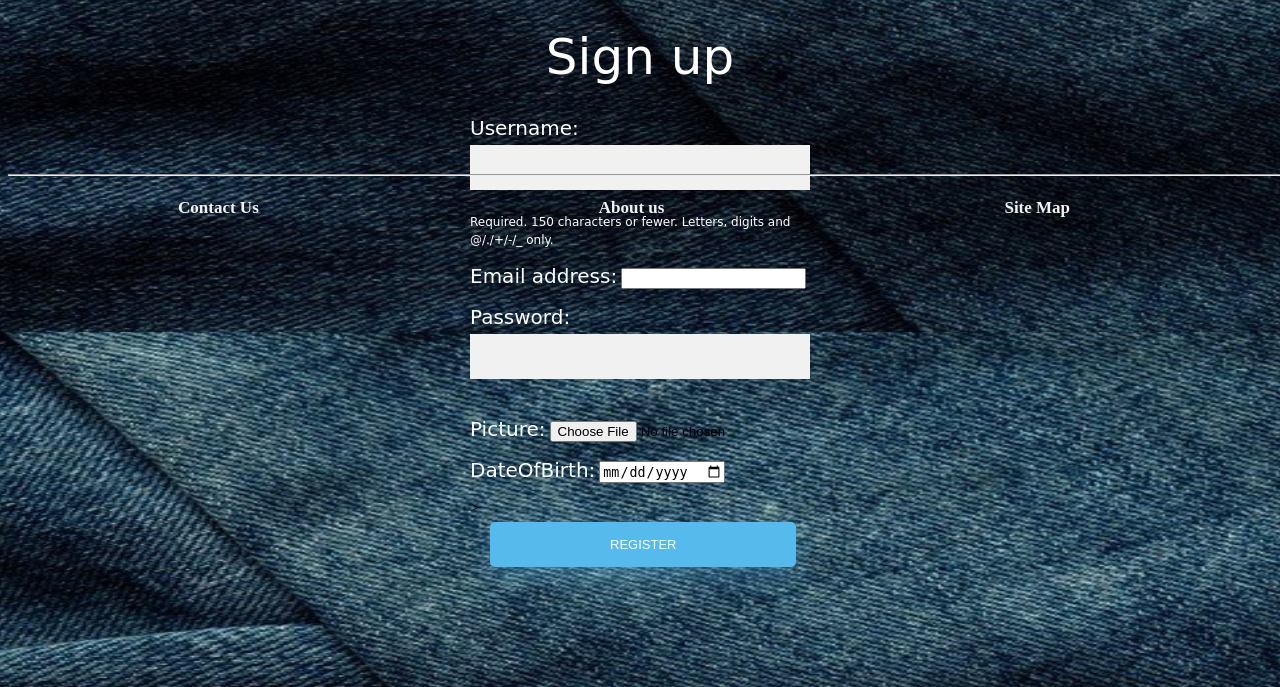
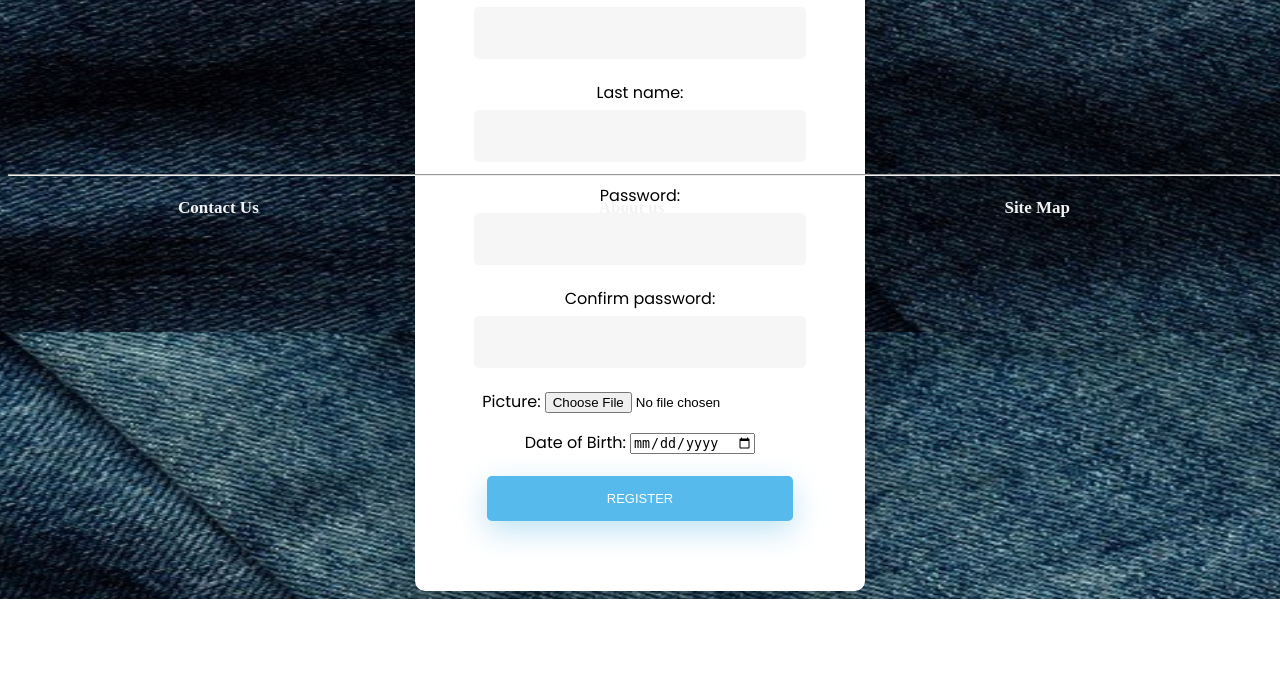
Before and after one commit to AnasYahya99/FashionPoint, a Django app: page /fashionpoint/signup/ in a window 1280 px wide. Shown: the part 568-1255 px from the top of the page. After the commit the page ends 1167 px from the top, so only its background shows below. Run offline with Django 3.2, Linux system fonts and the light colour scheme; the visitor is signed in with stand-in values (Sample User, id 1); data that the repository does not hold is empty.

Commit message:
stylingg

```diff
--- a/fashionpointapp/forms.py
+++ b/fashionpointapp/forms.py
@@ -5,19 +5,28 @@ from django.forms.widgets import DateInput
 
 
 class UserForm(forms.ModelForm):
+    confirm_password=forms.CharField(widget=forms.PasswordInput())
     password = forms.CharField(widget=forms.PasswordInput())
     class Meta:
         model = User
-        fields = ('username', 'email', 'password')
+        fields = ('username', 'email','first_name','last_name', 'password')
+    def clean(self):
+        cleaned_data = super(UserForm, self).clean()
+        password = cleaned_data.get("password")
+        confirm_password = cleaned_data.get("confirm_password")
+        if password != confirm_password:
+            raise forms.ValidationError("password and confirm_password do not match")
+
 class UserProfileForm(forms.ModelForm):
     class Meta:
         model = UserProfile
         fields = ('picture','dateOfBirth')
         labels = {
-            ' ': ('D.O.B'),
+            'dateOfBirth': 'Date of Birth',
         }
         widgets = {
             'dateOfBirth': DateInput(attrs={'type': 'date'})
+
         }
 class PostForm(forms.ModelForm):
     category = forms.ModelMultipleChoiceField(Category.objects.all(), required=False)
--- a/fashionpointapp/views.py
+++ b/fashionpointapp/views.py
@@ -16,8 +16,8 @@ def index(request):
 	if request.user.is_authenticated:
 		userProfile = UserProfile.objects.get(user=request.user)
 		context_dict['userProfile'] = userProfile
-		length = len(request.user.username)
-		context_dict['length']= 88 - length
+		length = len(request.user.first_name)
+		context_dict['length']= 87 - length
 	context_dict['pos']=1
 	return render(request, 'fashionpointapp/index.html',context_dict)
 
@@ -27,8 +27,8 @@ def categories(request):
 	if request.user.is_authenticated:
 		userProfile = UserProfile.objects.get(user=request.user)
 		context_dict['userProfile'] = userProfile
-		length = len(request.user.username)
-		context_dict['length']= 88 - length
+		length = len(request.user.first_name)
+		context_dict['length']= 87 - length
 	context_dict['pos']=2
 	return render(request, 'fashionpointapp/categories.html',context_dict)
 
@@ -37,8 +37,8 @@ def show_category(request, category_name_slug):
 	if request.user.is_authenticated:
 		userProfile = UserProfile.objects.get(user=request.user)
 		context_dict['userProfile'] = userProfile
-		length = len(request.user.username)
-		context_dict['length']= 88 - length
+		length = len(request.user.first_name)
+		context_dict['length']= 87 - length
 	try:
  		category = Category.objects.get(slug=category_name_slug)
  		context_dict['category'] = category
@@ -51,8 +51,8 @@ def contact_us(request):
 	if request.user.is_authenticated:
 		userProfile = UserProfile.objects.get(user=request.user)
 		context_dict['userProfile'] = userProfile
-		length = len(request.user.username)
-		context_dict['length']= 88 - length
+		length = len(request.user.first_name)
+		context_dict['length']= 87 - length
 	return render(request, 'fashionpointapp/contact_us.html',context_dict)
 
 def about_us(request):
@@ -60,8 +60,8 @@ def about_us(request):
 	if request.user.is_authenticated:
 		userProfile = UserProfile.objects.get(user=request.user)
 		context_dict['userProfile'] = userProfile
-		length = len(request.user.username)
-		context_dict['length']= 88 - length
+		length = len(request.user.first_name)
+		context_dict['length']= 87 - length
 	return render(request, 'fashionpointapp/about.html',context_dict)
 
 def sitemap(request):
@@ -69,8 +69,8 @@ def sitemap(request):
 	if request.user.is_authenticated:
 		userProfile = UserProfile.objects.get(user=request.user)
 		context_dict['userProfile'] = userProfile
-		length = len(request.user.username)
-		context_dict['length']= 88 - length
+		length = len(request.user.first_name)
+		context_dict['length']= 87 - length
 	return render(request, 'fashionpointapp/sitemap.html',context_dict)
 
 def register(request):
@@ -78,8 +78,6 @@ def register(request):
 	if request.method == 'POST':
 		user_form = UserForm(data=request.POST)
 		profile_form = UserProfileForm(data=request.POST)
-
-
 		if user_form.is_valid() and profile_form.is_valid():
 			user = user_form.save()
 			user.set_password(user.password)
@@ -90,6 +88,11 @@ def register(request):
 				profile.picture = request.FILES['picture']
 			profile.save()
 			registered = True
+			username = request.POST.get('username')
+			password = request.POST.get('password')
+			user = authenticate(username=username, password=password)
+			login(request, user)
+			return HttpResponseRedirect(reverse('index'))
 		else:
 			print(user_form.errors, profile_form.errors)
 	else:
@@ -109,8 +112,8 @@ def PostaPost(request):
 	if request.user.is_authenticated:
 		userProfile = UserProfile.objects.get(user=request.user)
 		context_dict['userProfile'] = userProfile
-		length = len(request.user.username)
-		context_dict['length']= 88 - length
+		length = len(request.user.first_name)
+		context_dict['length']= 87 - length
 	if request.method == 'POST':
 		form = PostForm(request.POST, request.FILES )
 		if form.is_valid():
@@ -129,6 +132,8 @@ def PostaPost(request):
 
 def user_login(request):
 	context_dict = {}
+	context_dict['pos'] = 4
+	context_dict['type'] = "";
 	if request.method == 'POST':
 		username = request.POST.get('username')
 		password = request.POST.get('password')
@@ -138,15 +143,14 @@ def user_login(request):
 				login(request, user)
 				return HttpResponseRedirect(reverse('index'))
 			else:
-				return HttpResponse("Account is disabled.")
+				context_dict['type'] = "Account is Disabled";
+				return render(request, 'Fashionpointapp/login.html', context_dict)
 		else:
+			context_dict['type'] = "Invalid login details";
 			print("Invalid login details: {0}, {1}".format(username, password))
-			return HttpResponse("Invalid login details supplied.")
+			return render(request, 'Fashionpointapp/login.html', context_dict)
 	else:
-		context_dict['pos']=4
 		return render(request, 'Fashionpointapp/login.html', context_dict)
-
-
 
 
 @login_required
--- a/static/fashionpointapp/form.css
+++ b/static/fashionpointapp/form.css
@@ -3,30 +3,37 @@
 
 }
 
+#formContent {
+  border-radius: 10px 10px 10px 10px;
+  background: #fff;
+  padding: 30px;
+  width: 200%;
+  max-width: 450px;
+  position: relative;
+  box-shadow: 0 30px 60px 0 rgba(0,0,0,0.3);
+  animation: arrive 1500ms ease-in-out 0s forwards;
+  text-align: center;
+}
+
 .whitehead label  {
-    color: white;
-	font-family: 'Dancing Script', cursive;
-	font-size: 20px;
-	margin-bottom: 30px;
+    color: Black;
+	font-family: "Poppins", sans-serif;
+	font-size: 16px;
 }
 
 .whitehead span {
-
-     color: white;
-	font-family: 'Dancing Script', cursive;
+    color: Black;
+	font-family: "Poppins", sans-serif;
 	font-size: 12px;
-	margin-bottom: 30px;
-
-}
-
-h3{
-color: white;
 }
 
 .user {
-    width: 90%;
-    max-width: 340px;
-    margin: 10vh auto;
+    display: flex;
+  align-items: center;
+  flex-direction: column;
+  justify-content: center;
+  width: 100%;
+  min-height: 100%;
 }
 
 .user__header {
@@ -34,8 +41,17 @@ color: white;
     opacity: 0;
     transform: translate3d(0, 500px, 0);
     animation: arrive 500ms ease-in-out 0.7s forwards;
+    font-family: "Poppins", sans-serif;
+    font-size: 16px;
+    font-weight: 600;
+    text-transform: uppercase;
+    display:inline-block;
+    margin: 0px 8px -90px 8px;
 }
-
+h2.active {
+  color: #0d0d0d;
+  border-bottom: 2px solid #5fbae9;
+}
 .user__header img {
      filter:gray(200%);
 
@@ -45,7 +61,7 @@ color: white;
 
     margin-bottom: -10px;
     font-weight: 500;
-    color: white;
+    color: Black;
     font-family: 'Dancing Script', cursive;
 	font-size: 50px;
 
@@ -116,7 +132,50 @@ input[type=button], input[type=submit], input[type=reset]  {
   -o-transition: all 0.3s ease-in-out;
   transition: all 0.3s ease-in-out;
 }
-
+input[type=text] {
+  background-color: #f6f6f6;
+  border: none;
+  color: #0d0d0d;
+  padding: 15px 32px;
+  text-align: center;
+  text-decoration: none;
+  display: inline-block;
+  font-size: 16px;
+  margin: 5px;
+  width: 85%;
+  border: 2px solid #f6f6f6;
+  -webkit-transition: all 0.5s ease-in-out;
+  -moz-transition: all 0.5s ease-in-out;
+  -ms-transition: all 0.5s ease-in-out;
+  -o-transition: all 0.5s ease-in-out;
+  transition: all 0.5s ease-in-out;
+  -webkit-border-radius: 5px 5px 5px 5px;
+  border-radius: 5px 5px 5px 5px;
+}
+input[type=password] {
+  background-color: #f6f6f6;
+  border: none;
+  color: #0d0d0d;
+  padding: 15px 32px;
+  text-align: center;
+  text-decoration: none;
+  display: inline-block;
+  font-size: 16px;
+  margin: 5px;
+  width: 85%;
+  border: 2px solid #f6f6f6;
+  -webkit-transition: all 0.5s ease-in-out;
+  -moz-transition: all 0.5s ease-in-out;
+  -ms-transition: all 0.5s ease-in-out;
+  -o-transition: all 0.5s ease-in-out;
+  transition: all 0.5s ease-in-out;
+  -webkit-border-radius: 5px 5px 5px 5px;
+  border-radius: 5px 5px 5px 5px;
+}
+input[type=text]:focus {
+  background-color: #fff;
+  border-bottom: 2px solid #5fbae9;
+}
 @keyframes NO {
   from, to {
     -webkit-transform: translate3d(0, 0, 0);
--- a/static/fashionpointapp/style.css
+++ b/static/fashionpointapp/style.css
@@ -62,9 +62,9 @@
   color: black;
   text-align: center;
   text-decoration: none;
-  font-size: 17px;
+  font-size: 15px;
   padding-left: 3px;
-  top: -15px;
+  top: -17px;
 }
 
 /* Place the navbar at the bottom of the page, and make it stick */
@@ -223,7 +223,7 @@ a {
   width: 30px;
   height: 30px;
   margin-left: 4px;
-  bottom: 5px;
+  bottom: 8px;
   border-radius: 20px;
 
 }
--- a/templates/fashionpointapp/base.html
+++ b/templates/fashionpointapp/base.html
@@ -76,7 +76,7 @@
             {% endblock %}
             {% if user.is_authenticated %}
                 <button id="btt" style="height: 48px;" href="{% url 'categories' %}">
-                    <p id="c1">{{ user.username }}</p>
+                    <p id="c1">{{ user.first_name }}</p>
                     <img id="profilepic" src ="{{userProfile.picture.url}}"/>
                 </button>
                 <button id="btt" type="button" onclick="window.location.href='{% url 'logout' %}'">Log out</button>
--- a/templates/fashionpointapp/signup.html
+++ b/templates/fashionpointapp/signup.html
@@ -4,42 +4,28 @@
 {% block title_block %}
     Sign Up
 {% endblock %}
-{% block top_bar %}
-            <div class="topnav">
-        			<a href="{% url 'index' %}">Home</a>
-        			<a href="{% url 'categories' %}">Categories</a>
-                    {% if user.is_authenticated %}
-                        <a href="{% url 'newpost' %}">New Post</a>
-                        <a href="{% url 'categories' %}">New Poll</a>
-                        <a href="{% url 'categories' %}">My Account</a>
-                    {% endif %}
-        	</div>
-            {% endblock %}
 {% block body_block %}
+    <link rel="stylesheet" type="text/css" href="{% static 'fashionpointapp/form.css' %}">
     <div class="user">
-    <link rel="stylesheet" type="text/css" href="{% static 'fashionpointapp/form.css' %}">
-
-
+          <div id="formContent">
     <header class="user__header">
-        <img src="https://cdn.iconscout.com/icon/premium/png-256-thumb/pants-154-885153.png" alt="" />
-        <h1 class="user__title">Sign up</h1>
+        <h2 class="active">Sign up</h2>
     </header>
 
-      <form class="form" method="post" action="{% url 'signup' %}" enctype="multipart/form-data">
-
+     <form class="form" method="post" action="{% url 'signup' %}" enctype="multipart/form-data">
         {% csrf_token %}
-        <div class =whitehead
+        <div class =whitehead>
         {{ user_form.as_p }}
         {{ profile_form.as_p }}
-        </div>>
+        </div>
     <input type="submit" value="Register">
     </form>
-
     </div>
+</div>
 {% endblock %}
 
  {% block list %}
     <div class="sidenav">
-                {% get_category_list category %}
+        {% get_category_list category %}
     </div>
     {% endblock %}
```
Also changed, not shown: static/fashionpointapp/login.css (+3 -19 lines), templates/fashionpointapp/login.html (+5 -18 lines), media/profile_images/Daenerys-Targaryen-7x03-The-Queen-s-Justice-daenerys-targaryen-40617732-2995-4500.jpg (added), media/profile_images/Daenerys-Targaryen-7x03-The-Queen-s-Justice-daenerys-targaryen-40617732-2_B7T7cpb.jpg (added), media/profile_images/download.jpg (added).
